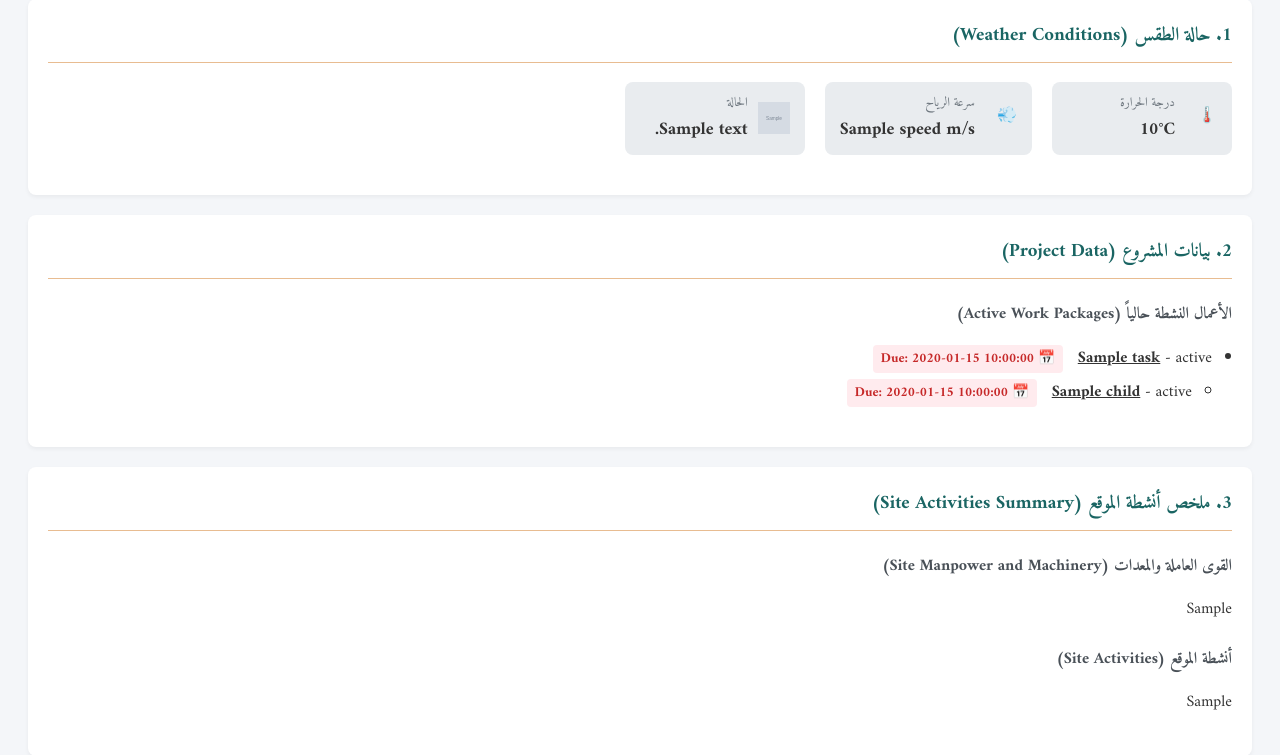
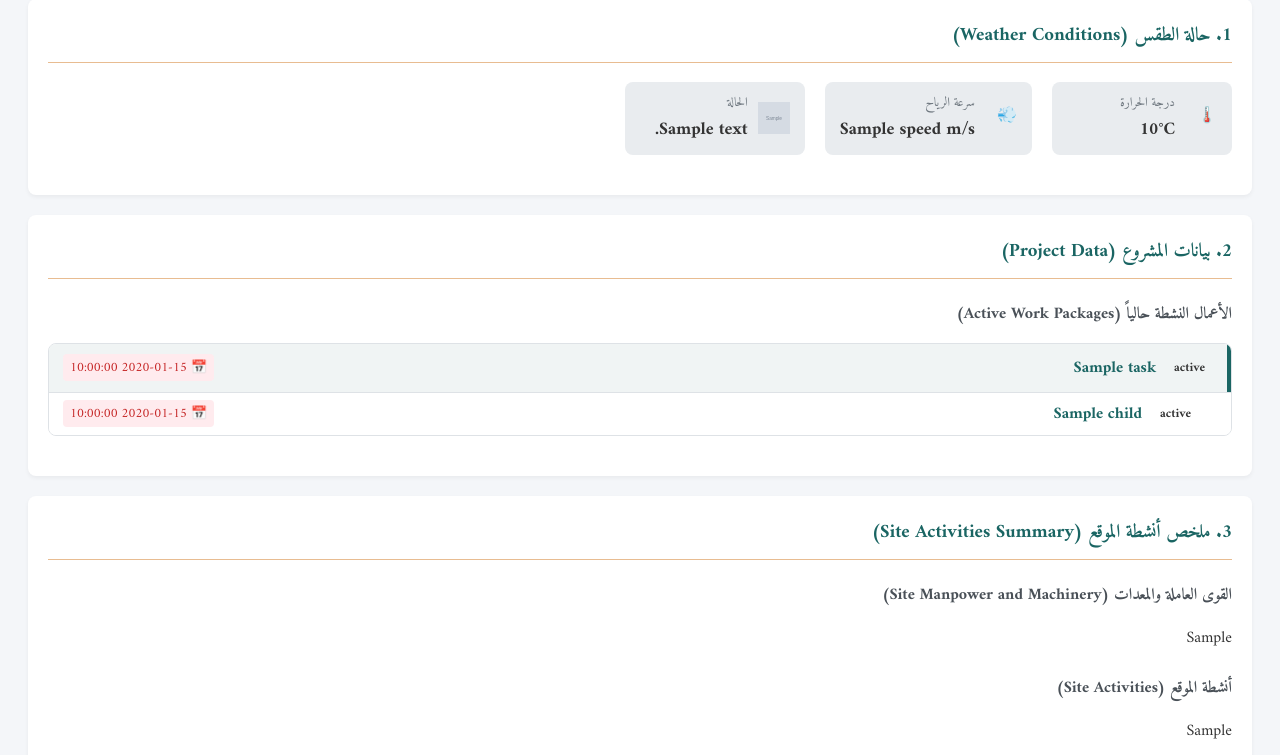
Before and after one commit to Thulfiqar87/TelegramBot_AI_Engineer, a Python web app: template templates/report.html in a window 1280 px wide. Shown: the part 206-961 px from the top of the page. Run offline with Jinja, Linux system fonts and the light colour scheme; the template is opened without the code that fills it: most values are stand-ins (such as "Sample title", 1, 10 or a date in 2020); grey boxes marked "Sample" are stand-in pictures.

Commit message:
fix: fetch all work packages and cascade active ones hierarchically
- Add pageSize=500 to get_work_packages() to bypass the default 20-item
  pagination limit (was silently dropping 30 of 50 work packages)
- Rewrite get_summary() to build a full package lookup, filter only
  In Progress / On Hold items, and nest active children under their
  parents; inactive parents with active children get a stub entry
- Replace flat <ul> list in report.html with card-style cascade layout
  showing parent/child hierarchy with colored status badges
- Add corresponding CSS: .wp-parent, .wp-child, .wp-status-badge variants

Co-Authored-By: Claude Sonnet 4.6 <noreply@anthropic.com>

```diff
--- a/templates/report.html
+++ b/templates/report.html
@@ -66,26 +66,32 @@
         <h3>2. بيانات المشروع (Project Data)</h3>
         <div class="subsection">
             <h4>الأعمال النشطة حالياً (Active Work Packages)</h4>
-            <ul>
+            {% if projects.active %}
+            <div class="wp-list">
                 {% for task in projects.active %}
-                <li>
-                    <strong><a href="{{ task.url }}" style="color: inherit; text-decoration: underline;">{{ task.subject }}</a></strong> - {{ task.status }}
-                    {% if task.dueDate %}<span class="due-date">📅 Due: {{ task.dueDate }}</span>{% endif %}
+                <div class="wp-parent">
+                    <div class="wp-parent-header">
+                        <span class="wp-status-badge wp-status-{{ task.status | lower | replace(' ', '-') }}">{{ task.status }}</span>
+                        <a href="{{ task.url }}" class="wp-title">{{ task.subject }}</a>
+                        {% if task.dueDate %}<span class="wp-due">📅 {{ task.dueDate }}</span>{% endif %}
+                    </div>
                     {% if task.children %}
-                    <ul style="margin-top: 5px; margin-bottom: 5px;">
+                    <div class="wp-children">
                         {% for child in task.children %}
-                        <li>
-                            <strong><a href="{{ child.url }}" style="color: inherit; text-decoration: underline;">{{ child.subject }}</a></strong> - {{ child.status }}
-                            {% if child.dueDate %}<span class="due-date">📅 Due: {{ child.dueDate }}</span>{% endif %}
-                        </li>
+                        <div class="wp-child">
+                            <span class="wp-status-badge wp-status-{{ child.status | lower | replace(' ', '-') }}">{{ child.status }}</span>
+                            <a href="{{ child.url }}" class="wp-title">{{ child.subject }}</a>
+                            {% if child.dueDate %}<span class="wp-due">📅 {{ child.dueDate }}</span>{% endif %}
+                        </div>
                         {% endfor %}
-                    </ul>
+                    </div>
                     {% endif %}
-                </li>
-                {% else %}
-                <li>لا يوجد أعمال نشطة حالياً.</li>
+                </div>
                 {% endfor %}
-            </ul>
+            </div>
+            {% else %}
+            <p class="no-data">لا يوجد أعمال نشطة حالياً.</p>
+            {% endif %}
         </div>
     </div>
 
--- a/templates/style.css
+++ b/templates/style.css
@@ -165,3 +165,93 @@ ul {
 li {
     margin-bottom: 8px;
 }
+
+/* Work Package Cascade */
+.wp-list {
+    display: flex;
+    flex-direction: column;
+    gap: 10px;
+}
+
+.wp-parent {
+    border: 1px solid #dee2e6;
+    border-radius: 8px;
+    overflow: hidden;
+}
+
+.wp-parent-header {
+    display: flex;
+    align-items: center;
+    gap: 10px;
+    padding: 10px 14px;
+    background-color: #f0f4f4;
+    border-right: 4px solid #1a6563;
+}
+
+.wp-children {
+    display: flex;
+    flex-direction: column;
+    border-top: 1px solid #dee2e6;
+}
+
+.wp-child {
+    display: flex;
+    align-items: center;
+    gap: 10px;
+    padding: 7px 14px 7px 14px;
+    padding-right: 32px;
+    border-bottom: 1px solid #f0f0f0;
+    background-color: #ffffff;
+}
+
+.wp-child:last-child {
+    border-bottom: none;
+}
+
+.wp-title {
+    font-weight: bold;
+    color: #1a6563;
+    text-decoration: none;
+    flex: 1;
+}
+
+.wp-title:hover {
+    text-decoration: underline;
+}
+
+.wp-due {
+    font-size: 0.82em;
+    color: #c62828;
+    background-color: #ffebee;
+    padding: 2px 7px;
+    border-radius: 4px;
+    white-space: nowrap;
+}
+
+.wp-status-badge {
+    font-size: 0.78em;
+    padding: 2px 8px;
+    border-radius: 10px;
+    white-space: nowrap;
+    font-weight: bold;
+}
+
+.wp-status-in-progress {
+    background-color: #e3f2fd;
+    color: #1565c0;
+}
+
+.wp-status-on-hold {
+    background-color: #fff8e1;
+    color: #f57f17;
+}
+
+.wp-status-مهام-فرعية-نشطة {
+    background-color: #f3e5f5;
+    color: #6a1b9a;
+}
+
+.no-data {
+    color: #6c757d;
+    font-style: italic;
+}
```
Also changed, not shown: src/openproject.py (+68 -57 lines).
